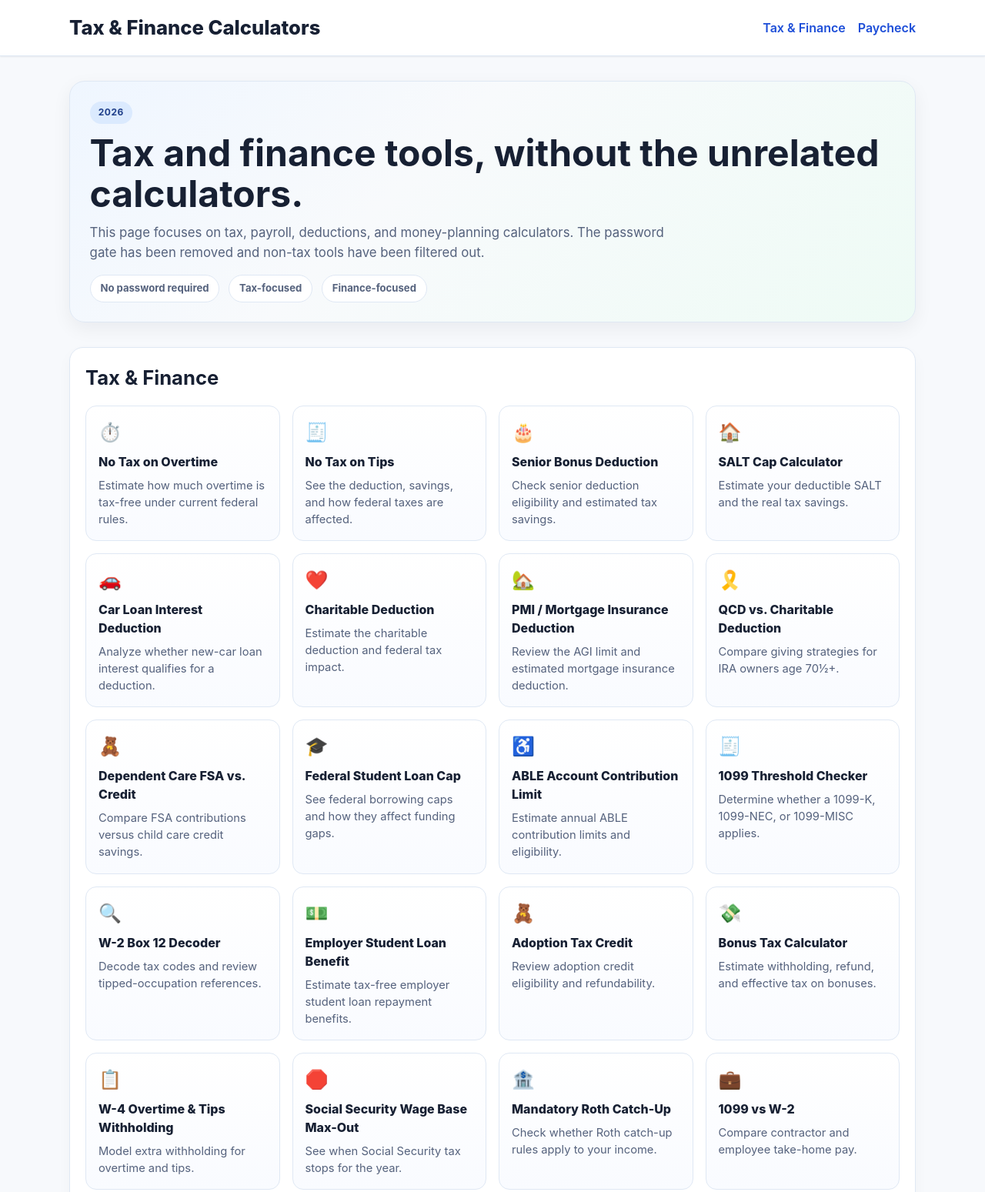
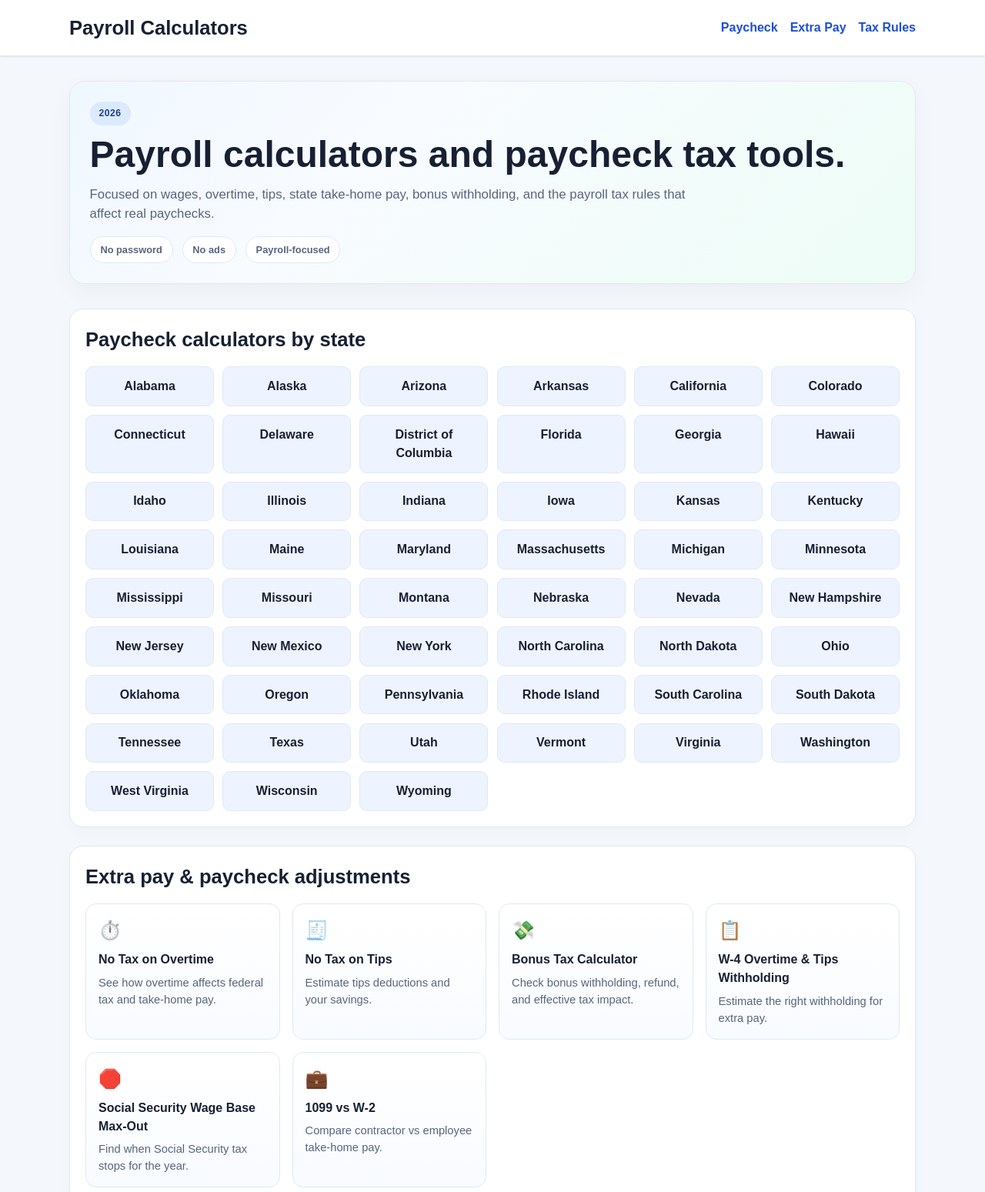
Before and after one commit to kadenlundsten/tax-engines-clone, a website: page index.html in a window 1280 px wide. Shown: the top 1549 px of the page at 77% size. Drawn offline with Linux system fonts and the light colour scheme.

Commit message:
Refocus the gh-pages homepage to payroll calculators and related paycheck tax tools, removing the original clone content and ad scripts.

```diff
--- a/index.html
+++ b/index.html
@@ -4,24 +4,25 @@
   <meta charset="utf-8">
   <meta name="viewport" content="width=device-width, initial-scale=1">
   <meta name="color-scheme" content="light dark">
-  <title>Tax & Finance Calculators</title>
-  <meta name="description" content="Tax and finance calculators for 2026: overtime, tips, paycheck, deductions, loans, retirement, and state tax comparisons.">
+  <title>Payroll Calculators & Tax Tools</title>
+  <meta name="description" content="Payroll calculators, paycheck tools, bonus withholding, overtime and tips tax calculators, and state wage tax pages.">
   <style>
     :root {
-      --bg: #f7f9fc;
+      --bg: #f4f7fb;
       --panel: #ffffff;
-      --panel-alt: #eef3ff;
+      --panel-alt: #edf4ff;
       --text: #172033;
-      --muted: #55627d;
-      --border: #dfe8f4;
+      --muted: #58657d;
+      --border: #dfe9f4;
       --accent: #1d4ed8;
       --accent-strong: #1639a3;
-      --shadow: rgba(23,32,51,0.08);
+      --shadow: rgba(17, 24, 39, 0.08);
     }
     * { box-sizing: border-box; }
+    html { scroll-behavior: smooth; }
     body {
       margin: 0;
-      font-family: Inter, "Segoe UI", sans-serif;
+      font-family: Arial, Helvetica, sans-serif;
       background: var(--bg);
       color: var(--text);
       line-height: 1.5;
@@ -38,7 +39,7 @@
       box-shadow: 0 1px 2px var(--shadow);
       position: sticky;
       top: 0;
-      z-index: 10;
+      z-index: 20;
     }
     .brand-row {
       display: flex;
@@ -48,8 +49,8 @@
       gap: 1rem;
     }
     .brand {
-      font-weight: 800;
-      font-size: clamp(1.1rem, 2vw, 1.6rem);
+      font-size: clamp(1.2rem, 2vw, 1.8rem);
+      font-weight: 700;
       color: var(--text);
     }
     nav {
@@ -59,14 +60,14 @@
       font-weight: 600;
     }
     main {
-      padding: 2rem 0 4rem;
+      padding: 2rem 0 3rem;
     }
     .hero {
-      background: linear-gradient(135deg, #eff6ff, #f8fafc 40%, #eefbf5);
+      background: linear-gradient(135deg, #eff7ff, #f8fbff 35%, #edfdf6);
       border: 1px solid var(--border);
       border-radius: 20px;
-      padding: clamp(1.25rem, 2vw, 2rem);
-      box-shadow: 0 8px 24px rgba(16, 24, 40, 0.06);
+      padding: clamp(1.2rem, 2vw, 2rem);
+      box-shadow: 0 10px 30px rgba(15, 23, 42, 0.04);
       margin-bottom: 2rem;
     }
     .eyebrow {
@@ -74,12 +75,12 @@
       background: #dbeafe;
       color: #1f3f8a;
       border-radius: 999px;
-      padding: 0.35rem 0.7rem;
-      font-size: 0.75rem;
+      padding: 0.4rem 0.75rem;
+      font-size: 0.76rem;
       font-weight: 700;
       letter-spacing: 0.04em;
       text-transform: uppercase;
-      margin-bottom: 0.75rem;
+      margin-bottom: 0.8rem;
     }
     h1 {
       margin: 0 0 0.75rem;
@@ -87,8 +88,8 @@
       line-height: 1.1;
     }
     .lede {
-      max-width: 760px;
       margin: 0;
+      max-width: 800px;
       color: var(--muted);
       font-size: 1.05rem;
     }
@@ -99,11 +100,12 @@
       margin-top: 1rem;
     }
     .badge {
+      display: inline-block;
       background: var(--panel);
       border: 1px solid var(--border);
       border-radius: 999px;
       padding: 0.45rem 0.8rem;
-      font-size: 0.82rem;
+      font-size: 0.8rem;
       font-weight: 700;
       color: var(--muted);
     }
@@ -113,11 +115,11 @@
       border-radius: 18px;
       padding: 1.25rem;
       margin-bottom: 1.5rem;
-      box-shadow: 0 8px 20px rgba(15, 23, 42, 0.03);
+      box-shadow: 0 8px 20px rgba(15, 23, 42, 0.025);
     }
     .section h2 {
       margin: 0 0 1rem;
-      font-size: clamp(1.3rem,2vw,1.9rem);
+      font-size: clamp(1.3rem, 2vw, 1.9rem);
     }
     .tool-grid {
       display: grid;
@@ -126,16 +128,16 @@
     }
     .tool-card {
       display: block;
-      background: linear-gradient(180deg, #fff, #f9fbff);
+      background: linear-gradient(180deg, #fff, #f8fbff);
       border: 1px solid var(--border);
       border-radius: 14px;
       padding: 1rem;
-      min-height: 156px;
-      transition: transform 0.15s ease, box-shadow 0.15s ease;
+      min-height: 150px;
+      transition: transform .15s ease, box-shadow .15s ease;
     }
     .tool-card:hover {
       transform: translateY(-2px);
-      box-shadow: 0 12px 22px rgba(22,57,163,0.08);
+      box-shadow: 0 12px 22px rgba(22, 57, 163, 0.08);
       text-decoration: none;
     }
     .tool-card .ic {
@@ -145,9 +147,9 @@
     }
     .tool-card .t-name {
       display: block;
-      font-weight: 800;
       color: var(--text);
-      margin-bottom: 0.5rem;
+      font-weight: 700;
+      margin-bottom: 0.4rem;
     }
     .tool-card .t-desc {
       display: block;
@@ -158,17 +160,21 @@
       display: grid;
       grid-template-columns: repeat(auto-fit, minmax(150px, 1fr));
       gap: 0.7rem;
-      margin-top: 1rem;
     }
     .state-grid a {
       display: block;
-      color: var(--text);
       background: var(--panel-alt);
       border: 1px solid var(--border);
       border-radius: 10px;
+      text-align: center;
       padding: 0.8rem 0.9rem;
-      text-align: center;
       font-weight: 600;
+      color: var(--text);
+    }
+    .mini-note {
+      color: var(--muted);
+      margin-top: 1rem;
+      font-size: 0.96rem;
     }
     footer {
       background: #fff;
@@ -190,10 +196,11 @@
 <body>
   <header class="site">
     <div class="wrap brand-row">
-      <div class="brand">Tax & Finance Calculators</div>
+      <div class="brand">Payroll Calculators</div>
       <nav aria-label="Primary navigation">
-        <a href="#money">Tax & Finance</a>
         <a href="#paycheck">Paycheck</a>
+        <a href="#extra-pay">Extra Pay</a>
+        <a href="#rules">Tax Rules</a>
       </nav>
     </div>
   </header>
@@ -202,54 +209,17 @@
     <div class="wrap">
       <section class="hero">
         <div class="eyebrow">2026</div>
-        <h1>Tax and finance tools, without the unrelated calculators.</h1>
-        <p class="lede">This page focuses on tax, payroll, deductions, and money-planning calculators. The password gate has been removed and non-tax tools have been filtered out.</p>
+        <h1>Payroll calculators and paycheck tax tools.</h1>
+        <p class="lede">Focused on wages, overtime, tips, state take-home pay, bonus withholding, and the payroll tax rules that affect real paychecks.</p>
         <div class="badge-row">
-          <span class="badge">No password required</span>
-          <span class="badge">Tax-focused</span>
-          <span class="badge">Finance-focused</span>
-        </div>
-      </section>
-
-      <section class="section" id="money">
-        <h2>Tax & Finance</h2>
-        <div class="tool-grid">
-          <a class="tool-card" href="/overtime-tax-calculator/"><span class="ic" aria-hidden="true">⏱️</span><span class="t-name">No Tax on Overtime</span><span class="t-desc">Estimate how much overtime is tax-free under current federal rules.</span></a>
-          <a class="tool-card" href="/tips-tax-calculator/"><span class="ic" aria-hidden="true">🧾</span><span class="t-name">No Tax on Tips</span><span class="t-desc">See the deduction, savings, and how federal taxes are affected.</span></a>
-          <a class="tool-card" href="/senior-deduction-calculator/"><span class="ic" aria-hidden="true">🎂</span><span class="t-name">Senior Bonus Deduction</span><span class="t-desc">Check senior deduction eligibility and estimated tax savings.</span></a>
-          <a class="tool-card" href="/salt-cap-calculator/"><span class="ic" aria-hidden="true">🏠</span><span class="t-name">SALT Cap Calculator</span><span class="t-desc">Estimate your deductible SALT and the real tax savings.</span></a>
-          <a class="tool-card" href="/car-loan-interest-calculator/"><span class="ic" aria-hidden="true">🚗</span><span class="t-name">Car Loan Interest Deduction</span><span class="t-desc">Analyze whether new-car loan interest qualifies for a deduction.</span></a>
-          <a class="tool-card" href="/charitable-deduction-calculator/"><span class="ic" aria-hidden="true">❤️</span><span class="t-name">Charitable Deduction</span><span class="t-desc">Estimate the charitable deduction and federal tax impact.</span></a>
-          <a class="tool-card" href="/pmi-deduction-calculator/"><span class="ic" aria-hidden="true">🏡</span><span class="t-name">PMI / Mortgage Insurance Deduction</span><span class="t-desc">Review the AGI limit and estimated mortgage insurance deduction.</span></a>
-          <a class="tool-card" href="/qcd-vs-charitable-deduction-calculator/"><span class="ic" aria-hidden="true">🎗️</span><span class="t-name">QCD vs. Charitable Deduction</span><span class="t-desc">Compare giving strategies for IRA owners age 70½+.</span></a>
-          <a class="tool-card" href="/dependent-care-fsa-vs-credit-calculator/"><span class="ic" aria-hidden="true">🧸</span><span class="t-name">Dependent Care FSA vs. Credit</span><span class="t-desc">Compare FSA contributions versus child care credit savings.</span></a>
-          <a class="tool-card" href="/student-loan-cap-calculator/"><span class="ic" aria-hidden="true">🎓</span><span class="t-name">Federal Student Loan Cap</span><span class="t-desc">See federal borrowing caps and how they affect funding gaps.</span></a>
-          <a class="tool-card" href="/able-account-calculator/"><span class="ic" aria-hidden="true">♿</span><span class="t-name">ABLE Account Contribution Limit</span><span class="t-desc">Estimate annual ABLE contribution limits and eligibility.</span></a>
-          <a class="tool-card" href="/1099-threshold-checker/"><span class="ic" aria-hidden="true">🧾</span><span class="t-name">1099 Threshold Checker</span><span class="t-desc">Determine whether a 1099-K, 1099-NEC, or 1099-MISC applies.</span></a>
-          <a class="tool-card" href="/w2-box-decoder/"><span class="ic" aria-hidden="true">🔍</span><span class="t-name">W-2 Box 12 Decoder</span><span class="t-desc">Decode tax codes and review tipped-occupation references.</span></a>
-          <a class="tool-card" href="/employer-student-loan-repayment-calculator/"><span class="ic" aria-hidden="true">💵</span><span class="t-name">Employer Student Loan Benefit</span><span class="t-desc">Estimate tax-free employer student loan repayment benefits.</span></a>
-          <a class="tool-card" href="/adoption-credit-calculator/"><span class="ic" aria-hidden="true">🧸</span><span class="t-name">Adoption Tax Credit</span><span class="t-desc">Review adoption credit eligibility and refundability.</span></a>
-          <a class="tool-card" href="/bonus-tax-calculator/"><span class="ic" aria-hidden="true">💸</span><span class="t-name">Bonus Tax Calculator</span><span class="t-desc">Estimate withholding, refund, and effective tax on bonuses.</span></a>
-          <a class="tool-card" href="/w4-overtime-tips-withholding-calculator/"><span class="ic" aria-hidden="true">📋</span><span class="t-name">W-4 Overtime & Tips Withholding</span><span class="t-desc">Model extra withholding for overtime and tips.</span></a>
-          <a class="tool-card" href="/ss-wage-base-calculator/"><span class="ic" aria-hidden="true">🛑</span><span class="t-name">Social Security Wage Base Max-Out</span><span class="t-desc">See when Social Security tax stops for the year.</span></a>
-          <a class="tool-card" href="/roth-catchup-calculator/"><span class="ic" aria-hidden="true">🏦</span><span class="t-name">Mandatory Roth Catch-Up</span><span class="t-desc">Check whether Roth catch-up rules apply to your income.</span></a>
-          <a class="tool-card" href="/1099-vs-w2-calculator/"><span class="ic" aria-hidden="true">💼</span><span class="t-name">1099 vs W-2</span><span class="t-desc">Compare contractor and employee take-home pay.</span></a>
-          <a class="tool-card" href="/mortgage-calculator/"><span class="ic" aria-hidden="true">🏠</span><span class="t-name">Mortgage Calculator</span><span class="t-desc">Estimate monthly payment, total cost, and interest over time.</span></a>
-          <a class="tool-card" href="/auto-loan-calculator/"><span class="ic" aria-hidden="true">🚗</span><span class="t-name">Auto Loan Calculator</span><span class="t-desc">Work out payments, financing, and total interest.</span></a>
-          <a class="tool-card" href="/debt-payoff-calculator/"><span class="ic" aria-hidden="true">💳</span><span class="t-name">Debt Payoff Calculator</span><span class="t-desc">Model payoff timelines and payment requirements.</span></a>
-          <a class="tool-card" href="/401k-calculator/"><span class="ic" aria-hidden="true">🏦</span><span class="t-name">401(k) Retirement Calculator</span><span class="t-desc">Project balances and retirement savings growth.</span></a>
-          <a class="tool-card" href="/compound-interest-calculator/"><span class="ic" aria-hidden="true">💹</span><span class="t-name">Compound Interest Calculator</span><span class="t-desc">See how savings and investments grow over time.</span></a>
-          <a class="tool-card" href="/cagr-calculator/"><span class="ic" aria-hidden="true">📊</span><span class="t-name">CAGR Calculator</span><span class="t-desc">Measure annualized investment growth across time.</span></a>
-          <a class="tool-card" href="/savings-goal-calculator/"><span class="ic" aria-hidden="true">🎯</span><span class="t-name">Savings Goal Calculator</span><span class="t-desc">Plan monthly savings to hit a target by a deadline.</span></a>
-          <a class="tool-card" href="/inflation-calculator/"><span class="ic" aria-hidden="true">📈</span><span class="t-name">US Inflation Calculator</span><span class="t-desc">Compare dollar value across years using inflation data.</span></a>
-          <a class="tool-card" href="/sales-tax-calculator/"><span class="ic" aria-hidden="true">🧮</span><span class="t-name">Sales Tax Calculator</span><span class="t-desc">Add or remove sales tax from a purchase price.</span></a>
-          <a class="tool-card" href="/gas-cost-calculator/"><span class="ic" aria-hidden="true">⛽</span><span class="t-name">Gas Cost Calculator</span><span class="t-desc">Estimate trip cost based on distance, mileage, and gas price.</span></a>
-          <a class="tool-card" href="/fuel-economy-calculator/"><span class="ic" aria-hidden="true">🚙</span><span class="t-name">Fuel Economy Calculator</span><span class="t-desc">Convert MPG, liters per 100 km, and fuel consumption metrics.</span></a>
+          <span class="badge">No password</span>
+          <span class="badge">No ads</span>
+          <span class="badge">Payroll-focused</span>
         </div>
       </section>
 
       <section class="section" id="paycheck">
-        <h2>2026 Paycheck Calculators by State</h2>
+        <h2>Paycheck calculators by state</h2>
         <div class="state-grid">
           <a href="/alabama-paycheck-calculator/">Alabama</a>
           <a href="/alaska-paycheck-calculator/">Alaska</a>
@@ -304,12 +274,35 @@
           <a href="/wyoming-paycheck-calculator/">Wyoming</a>
         </div>
       </section>
+
+      <section class="section" id="extra-pay">
+        <h2>Extra pay & paycheck adjustments</h2>
+        <div class="tool-grid">
+          <a class="tool-card" href="/overtime-tax-calculator/"><span class="ic" aria-hidden="true">⏱️</span><span class="t-name">No Tax on Overtime</span><span class="t-desc">See how overtime affects federal tax and take-home pay.</span></a>
+          <a class="tool-card" href="/tips-tax-calculator/"><span class="ic" aria-hidden="true">🧾</span><span class="t-name">No Tax on Tips</span><span class="t-desc">Estimate tips deductions and your savings.</span></a>
+          <a class="tool-card" href="/bonus-tax-calculator/"><span class="ic" aria-hidden="true">💸</span><span class="t-name">Bonus Tax Calculator</span><span class="t-desc">Check bonus withholding, refund, and effective tax impact.</span></a>
+          <a class="tool-card" href="/w4-overtime-tips-withholding-calculator/"><span class="ic" aria-hidden="true">📋</span><span class="t-name">W-4 Overtime &amp; Tips Withholding</span><span class="t-desc">Estimate the right withholding for extra pay.</span></a>
+          <a class="tool-card" href="/ss-wage-base-calculator/"><span class="ic" aria-hidden="true">🛑</span><span class="t-name">Social Security Wage Base Max-Out</span><span class="t-desc">Find when Social Security tax stops for the year.</span></a>
+          <a class="tool-card" href="/1099-vs-w2-calculator/"><span class="ic" aria-hidden="true">💼</span><span class="t-name">1099 vs W-2</span><span class="t-desc">Compare contractor vs employee take-home pay.</span></a>
+        </div>
+      </section>
+
+      <section class="section" id="rules">
+        <h2>Payroll tax rules & forms</h2>
+        <div class="tool-grid">
+          <a class="tool-card" href="/1099-threshold-checker/"><span class="ic" aria-hidden="true">🧾</span><span class="t-name">1099 Threshold Checker</span><span class="t-desc">Check whether a 1099-K, 1099-NEC, or 1099-MISC applies.</span></a>
+          <a class="tool-card" href="/w2-box-decoder/"><span class="ic" aria-hidden="true">🔍</span><span class="t-name">W-2 Box 12 Decoder</span><span class="t-desc">Decode tax codes and tipped-occupation data.</span></a>
+          <a class="tool-card" href="/roth-catchup-calculator/"><span class="ic" aria-hidden="true">🏦</span><span class="t-name">Mandatory Roth Catch-Up</span><span class="t-desc">See whether higher earners need Roth catch-up contributions.</span></a>
+          <a class="tool-card" href="/salary-to-hourly/"><span class="ic" aria-hidden="true">⏱️</span><span class="t-name">Salary to Hourly</span><span class="t-desc">Convert annual pay to hourly and back.</span></a>
+        </div>
+        <p class="mini-note">This home page is intentionally limited to payroll, paycheck, wage, bonus, overtime, and related tax tools.</p>
+      </section>
     </div>
   </main>
 
   <footer>
     <div class="wrap">
-      <span>Tax & Finance Calculators — tax estimates only, not legal or financial advice.</span>
+      <span>Payroll Calculators — tax estimates only, not legal or financial advice.</span>
     </div>
   </footer>
 </body>
```
